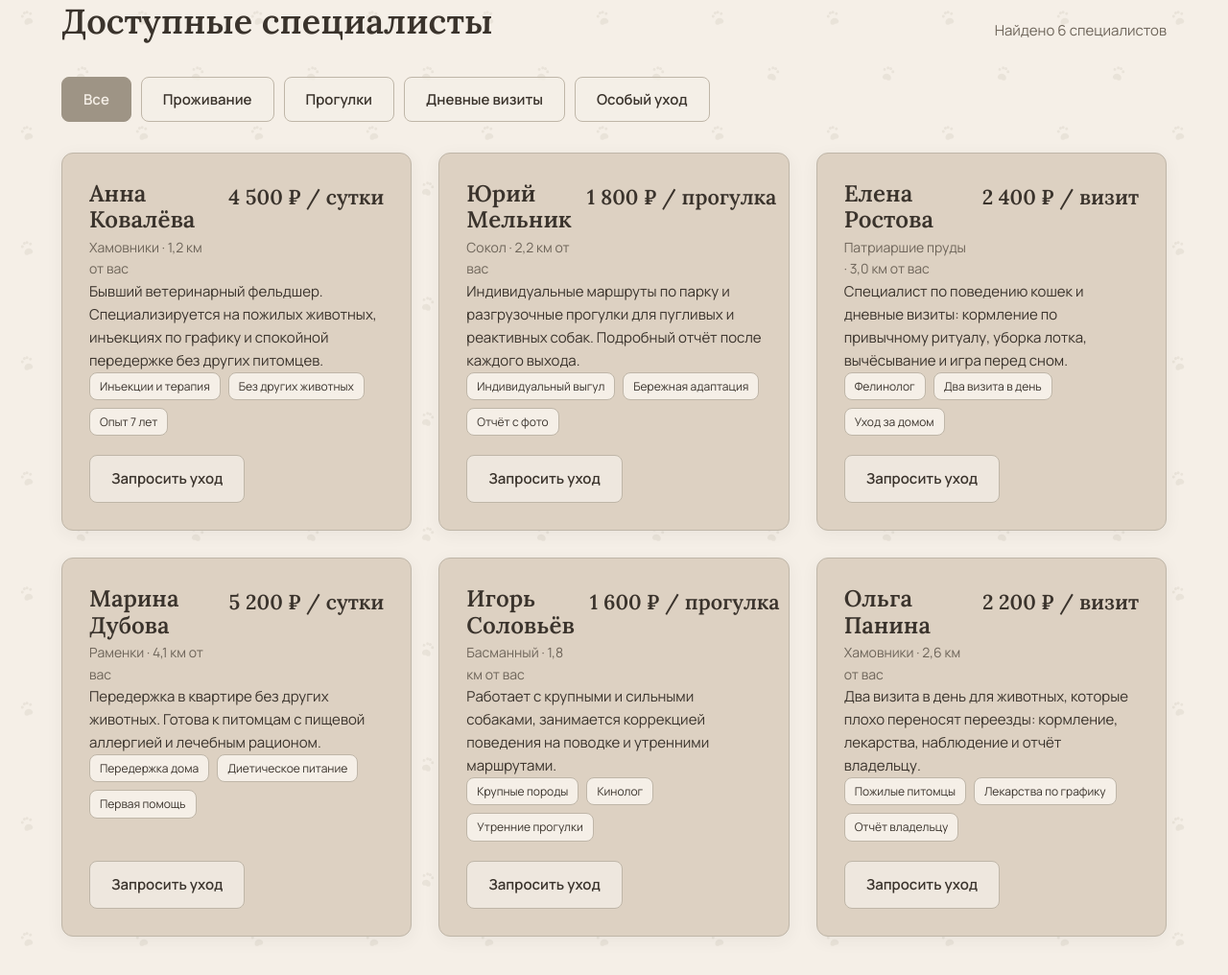
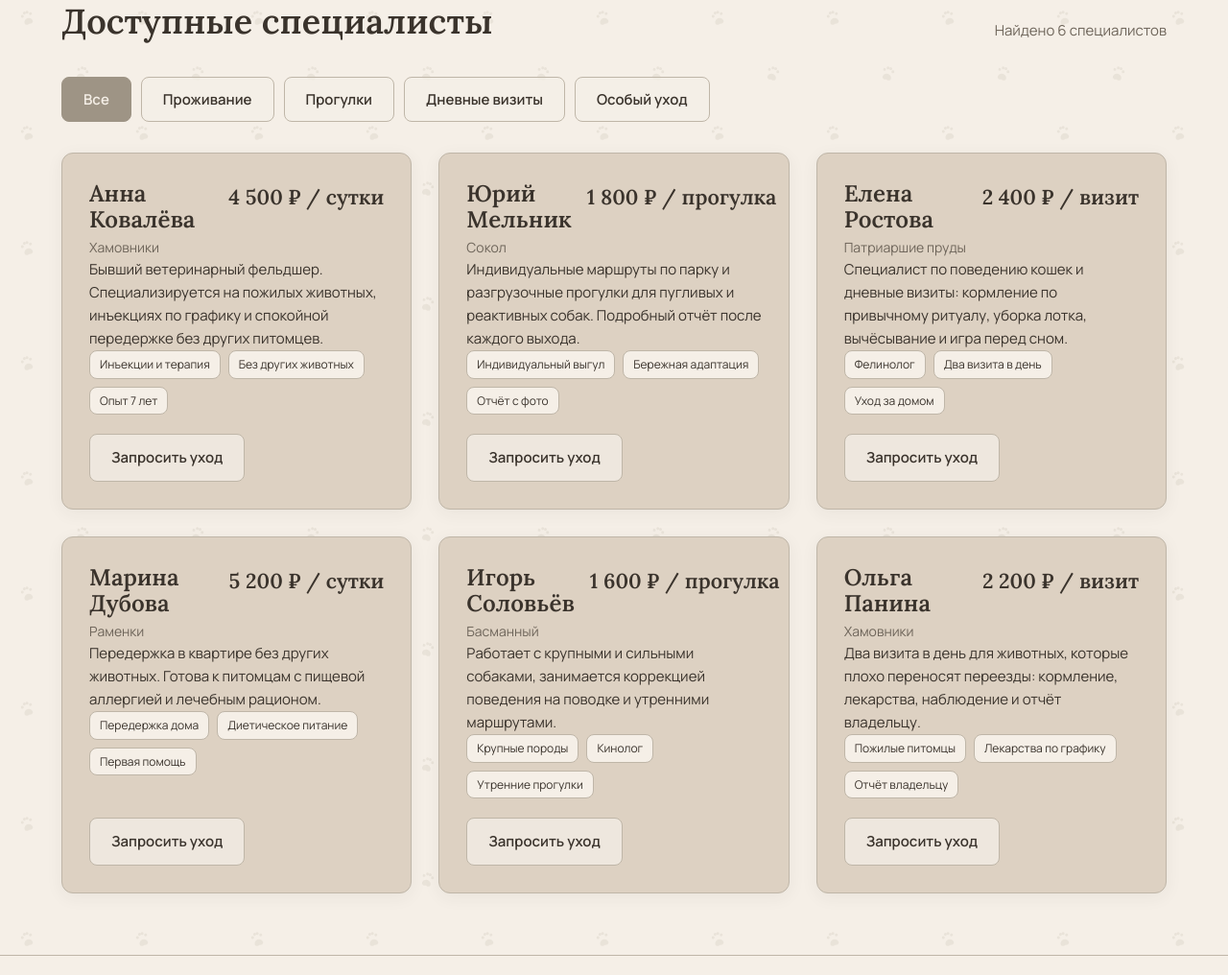
Before and after one commit to bncancri/zooportal, a Flask app: page / in a window 1280 px wide. Shown: the part 1453-2469 px from the top of the page at 96% size. Run offline with Flask 3, Linux system fonts and the light colour scheme.

Commit message:
Убрать расстояния до ситтеров из карточек
Co-authored-by: arena-agent <297053741+arena-agent@users.noreply.github.com>

```diff
--- a/sitters.py
+++ b/sitters.py
@@ -13,7 +13,6 @@ SITTERS = [
         'id': 'anna-kovaleva',
         'name': 'Анна Ковалёва',
         'district': 'Хамовники',
-        'distance': '1,2 км от вас',
         'price': '4 500 ₽ / сутки',
         'service': 'overnight',
         'species': ['dogs', 'cats'],
@@ -25,7 +24,6 @@ SITTERS = [
         'id': 'yuri-melnik',
         'name': 'Юрий Мельник',
         'district': 'Сокол',
-        'distance': '2,2 км от вас',
         'price': '1 800 ₽ / прогулка',
         'service': 'walks',
         'species': ['dogs'],
@@ -37,7 +35,6 @@ SITTERS = [
         'id': 'elena-rostova',
         'name': 'Елена Ростова',
         'district': 'Патриаршие пруды',
-        'distance': '3,0 км от вас',
         'price': '2 400 ₽ / визит',
         'service': 'visits',
         'species': ['cats'],
@@ -49,7 +46,6 @@ SITTERS = [
         'id': 'marina-dubova',
         'name': 'Марина Дубова',
         'district': 'Раменки',
-        'distance': '4,1 км от вас',
         'price': '5 200 ₽ / сутки',
         'service': 'overnight',
         'species': ['dogs', 'cats'],
@@ -61,7 +57,6 @@ SITTERS = [
         'id': 'igor-soloviev',
         'name': 'Игорь Соловьёв',
         'district': 'Басманный',
-        'distance': '1,8 км от вас',
         'price': '1 600 ₽ / прогулка',
         'service': 'walks',
         'species': ['dogs'],
@@ -73,7 +68,6 @@ SITTERS = [
         'id': 'olga-panina',
         'name': 'Ольга Панина',
         'district': 'Хамовники',
-        'distance': '2,6 км от вас',
         'price': '2 200 ₽ / визит',
         'service': 'visits',
         'species': ['dogs', 'cats'],
--- a/templates/index.html
+++ b/templates/index.html
@@ -174,7 +174,7 @@
           <div class="sitter-meta">
             <div class="sitter-title">
               <h3>{{ sitter.name }}</h3>
-              <div class="sitter-location">{{ sitter.district }} · {{ sitter.distance }}</div>
+              <div class="sitter-location">{{ sitter.district }}</div>
             </div>
             <span class="price-tag">{{ sitter.price }}</span>
           </div>
--- a/templates/request.html
+++ b/templates/request.html
@@ -41,7 +41,7 @@
             <div class="sitter-meta">
               <div class="sitter-title">
                 <h3>{{ sitter.name }}</h3>
-                <div class="sitter-location">{{ sitter.district }} · {{ sitter.distance }}</div>
+                <div class="sitter-location">{{ sitter.district }}</div>
               </div>
               <span class="price-tag">{{ sitter.price }}</span>
             </div>
```
